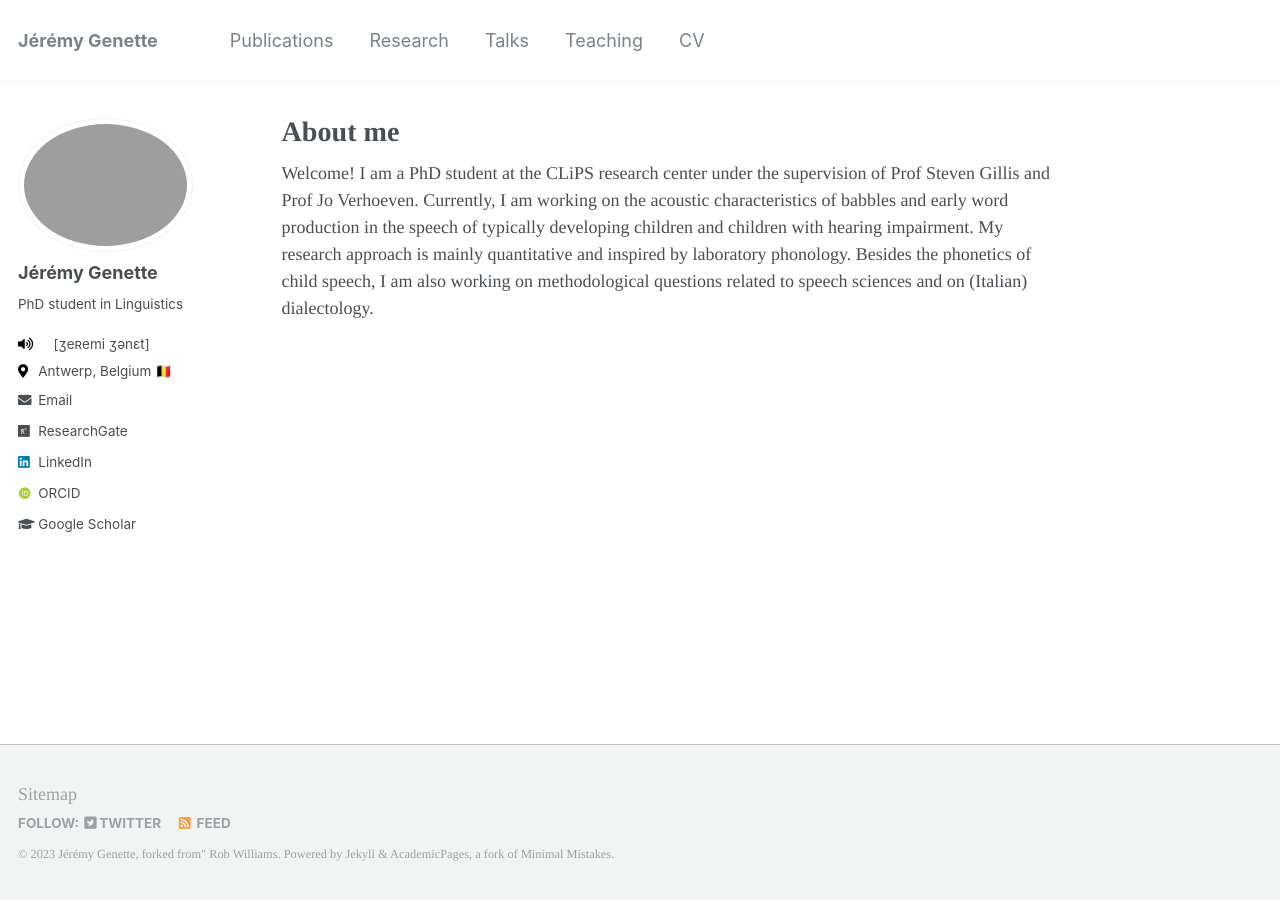
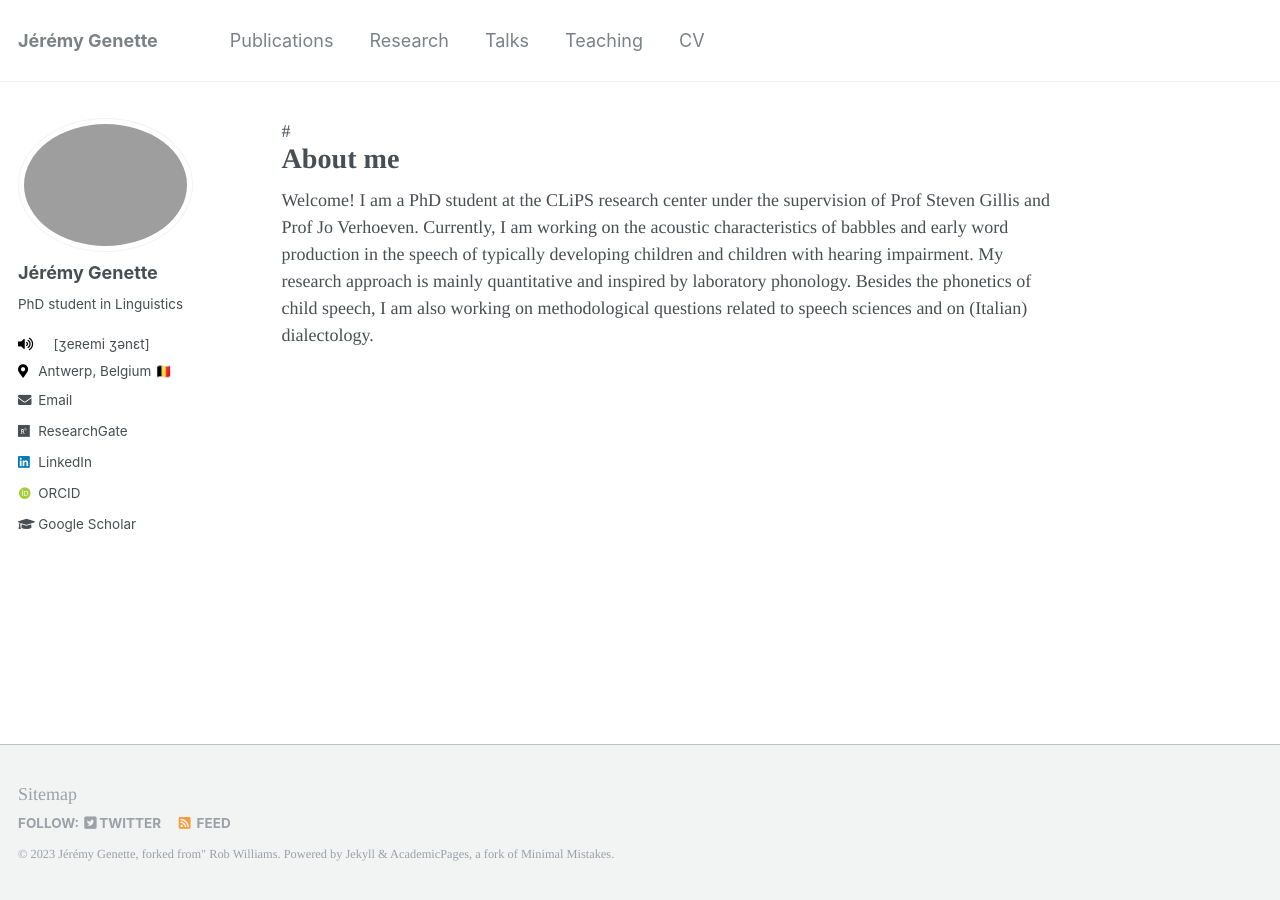
Before and after one commit to jgenette/jgenette.github.io, a Jekyll site: the page built from _pages/about.md, in a window 1280 px wide. Built offline with Jekyll 4.4.1, drawn with Linux system fonts in a browser that asks for light colours; some web fonts are replaced.

Commit message:
Update single.html

```diff
--- a/_layouts/single.html
+++ b/_layouts/single.html
@@ -26,7 +26,7 @@ layout: default
     <div class="page__inner-wrap">
       {% unless page.header.overlay_color or page.header.overlay_image %}
         <header>
-          {% if page.title %}<h1 class="page__title" itemprop="headline">{{ page.title | markdownify | remove: "<p>" | remove: "</p>" }}</h1>{% endif %}
+          #{% if page.title %}<h1 class="page__title" itemprop="headline">{{ page.title | markdownify | remove: "<p>" | remove: "</p>" }}</h1>{% endif %}
           {% if post.read_time %}
           {% elsif post.read_time and post.collection == 'posts' %}
             <p class="page__meta"><i class="fa fa-clock" aria-hidden="true"></i> {% include read-time.html %}</p>
@@ -48,14 +48,16 @@ layout: default
           <p class="page__date"><i class="fa fa-fw fa-calendar" aria-hidden="true"></i> <time datetime="{{ page.date | date_to_xmlschema }}">{{ page.date | default: "1900-01-01" | date: "%B %d, %Y" }}</time></p>
         {% endif %}
 
-        {% if page.citation  %}
-          <p>Abstract: {{ page.excerpt }} </p>
-        {% endif %}
+
 
         {% if page.citation and page.paperurl %}
           <p>Recommended citation: {{ page.citation }}
         {% elsif page.citation %}
           <p>Recommended citation: {{ page.citation }} </p>
+        {% endif %}
+
+        {% if page.citation  %}
+          <p>Abstract: {{ page.excerpt }} </p>
         {% endif %}
 
         </header>
```
